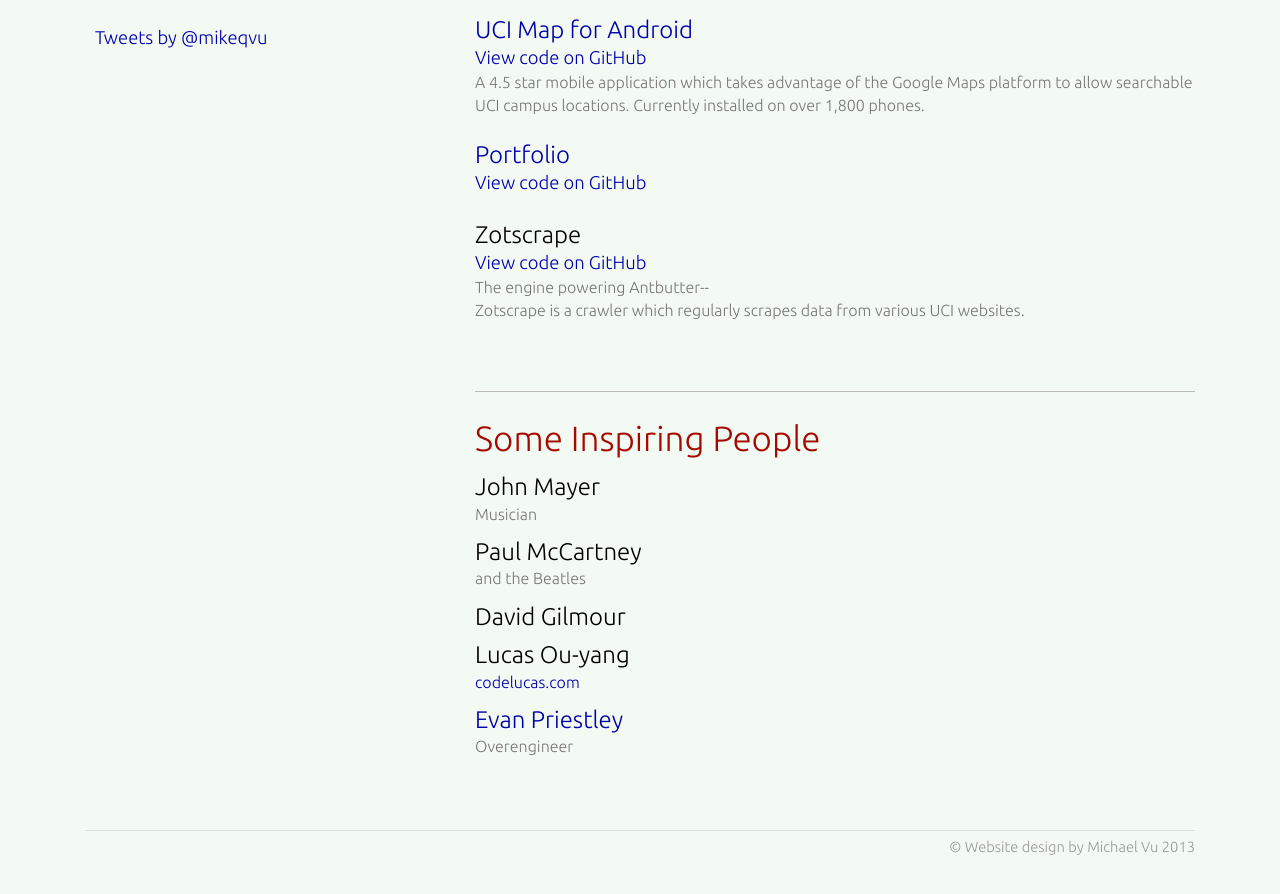
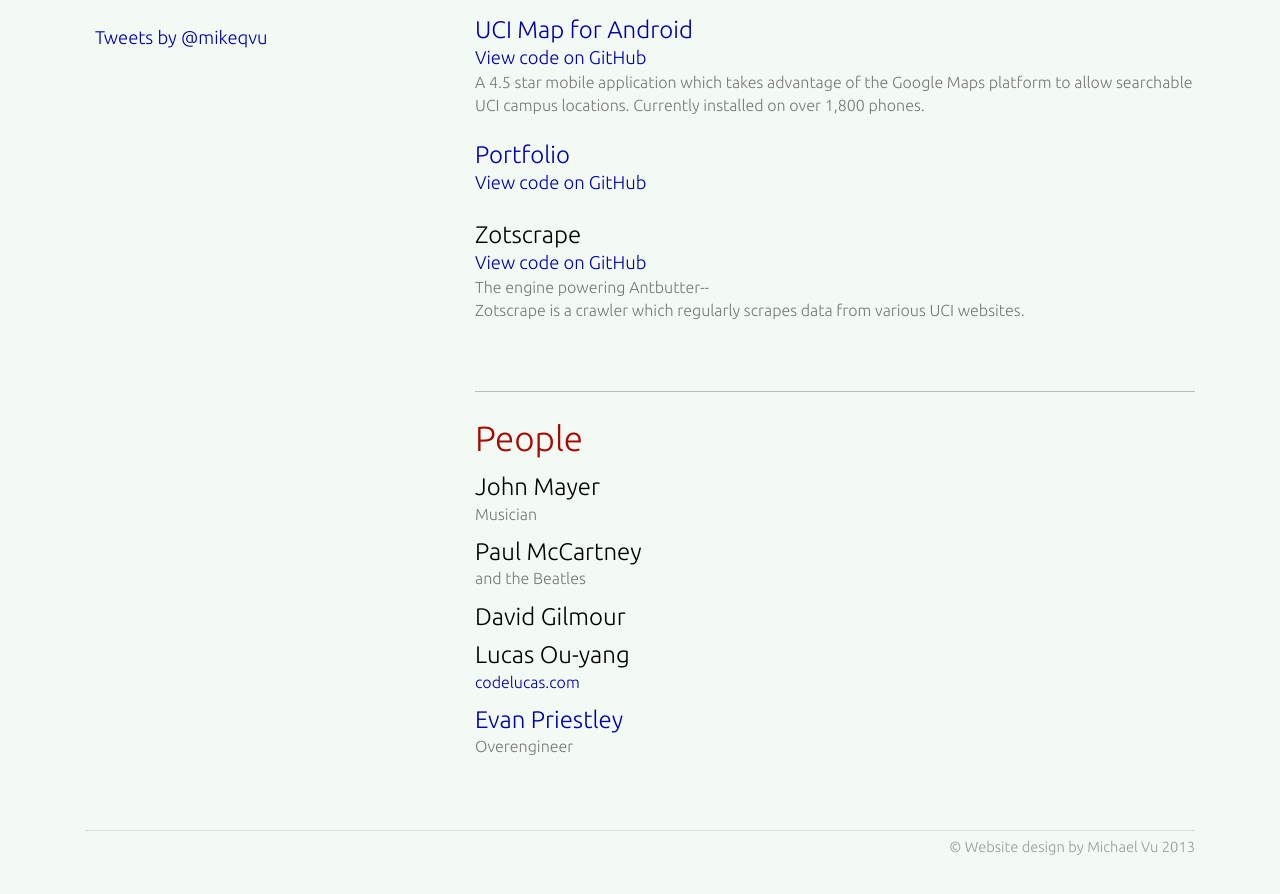
Before and after one commit to blaisebaileyfinnegan/blaisebaileyfinnegan.github.io, a Jekyll site: the page built from index.html, in a window 1280 px wide and 900 px high, scrolled down 983 px. Shown: the top 894 px of the window. Built offline with Jekyll 4.4.1, drawn with Linux system fonts in a browser that asks for light colours; Markdown is read by kramdown in place of the engine named in the settings; comment, search, counter and statistics services are not loaded.

Commit message:
Update index.html

```diff
--- a/index.html
+++ b/index.html
@@ -71,7 +71,7 @@ title: Michael Vu
   {% endfor %}
 </div>
 <div class="people">
-  <h1 class="section-title">Some Inspiring People</h1>
+  <h1 class="section-title">People</h1>
   <ul>
     <li>
       John Mayer
```
